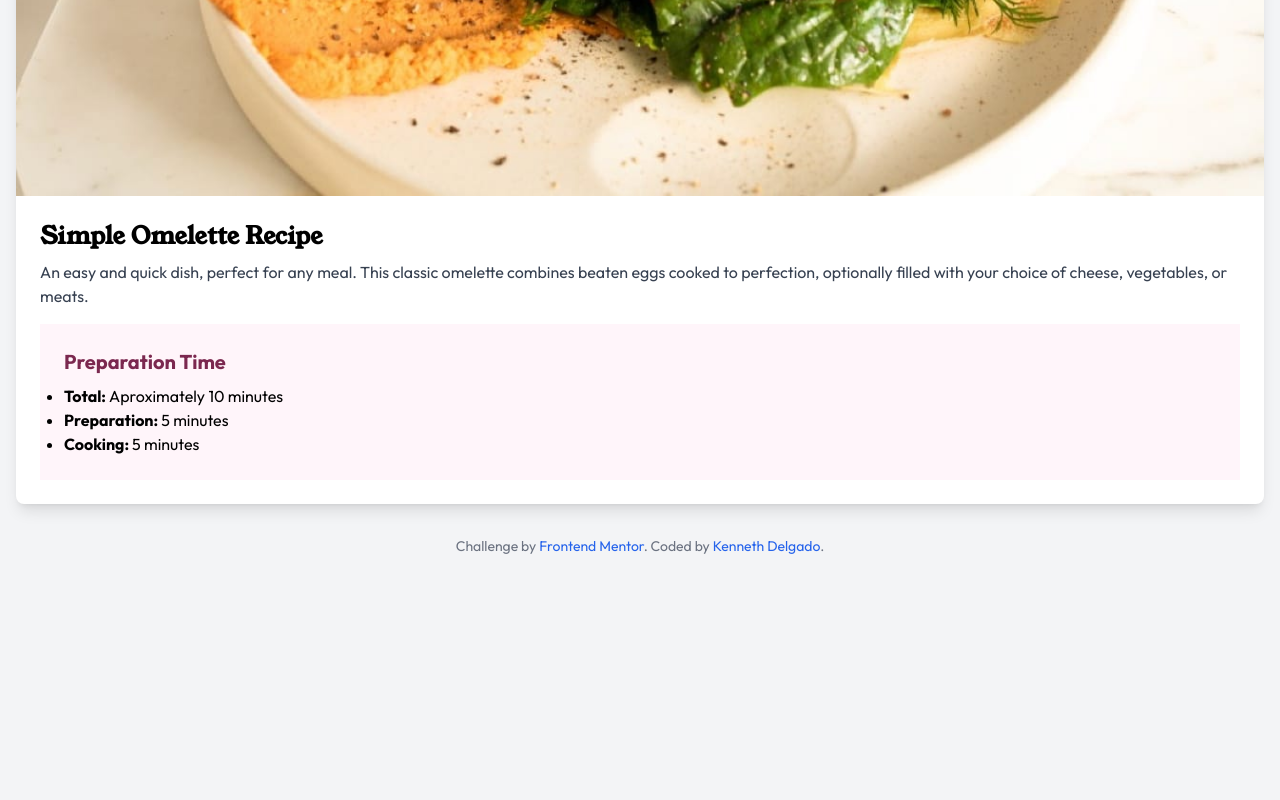
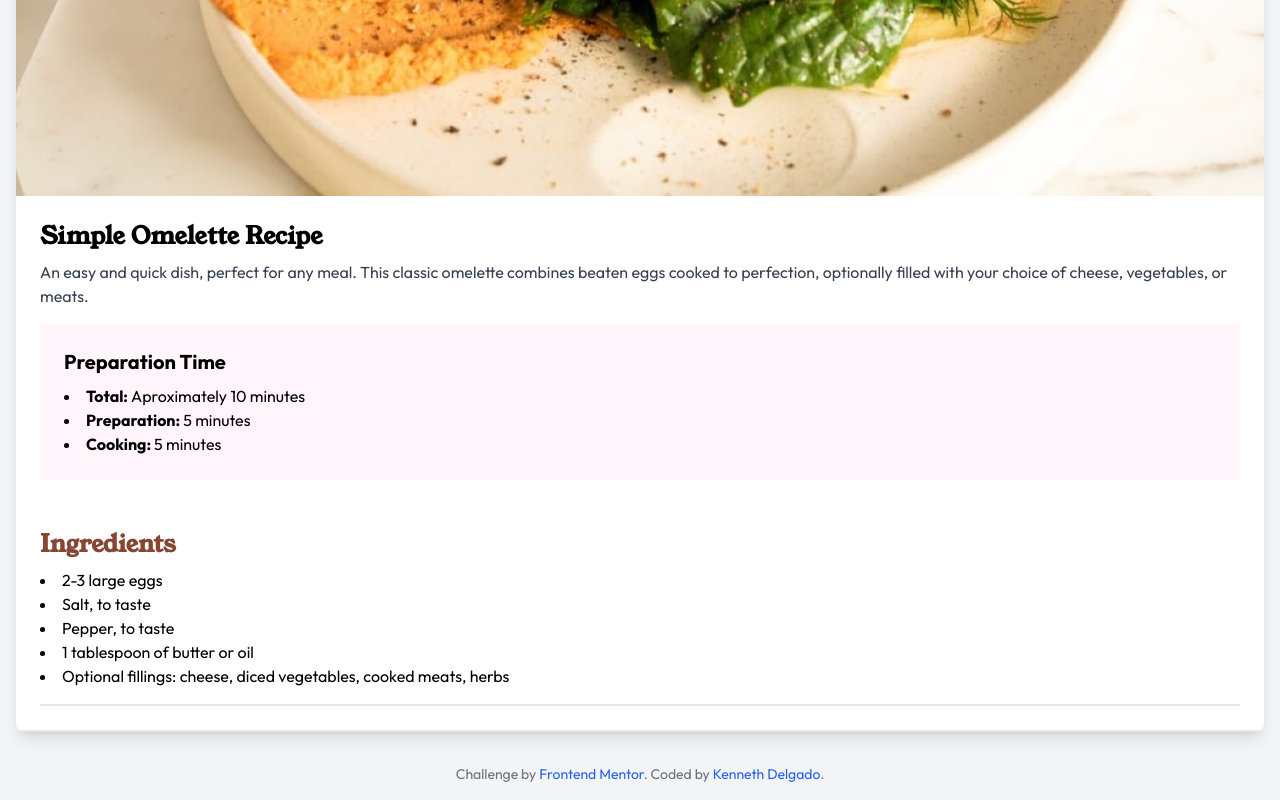
Before and after one commit to kenvastolord/Recipe_page, a website: page index.html in a window 1280 px wide. Shown: the part 391-1191 px from the top of the page. Before the commit the page ends 963 px from the top, so only its background shows below. Drawn offline with Linux system fonts and the light colour scheme.

Commit message:
Add Ingredients section with custom styles
- Added details about the ingredients needed for the recipe.
- Applied custom styles in the CSS file to style the Ingredients section.

```diff
--- a/index.html
+++ b/index.html
@@ -41,7 +41,7 @@
             <h2 class="recipe-prepatation__title text-xl font-bold mb-2">
               Preparation Time
             </h2>
-            <ul class="recipe-preparation__list list-disc">
+            <ul class="recipe-preparation__list list-disc list-inside">
               <li>
                 <span class="recipe-praparation__list-item font-bold"
                   >Total: </span
@@ -59,6 +59,24 @@
             </ul>
           </div>
         </div>
+        <div class="recipe-ingredients p-6 border-b-2">
+          <h2
+            class="recipe-ingredients__title text-2xl font-bold mb-2 young-font"
+          >
+            Ingredients
+          </h2>
+
+          <ul class="recipe-ingredients__list list-disc list-inside">
+            <li>2-3 large eggs</li>
+            <li>Salt, to taste</li>
+            <li>Pepper, to taste</li>
+            <li>1 tablespoon of butter or oil</li>
+            <li>
+              Optional fillings: cheese, diced vegetables, cooked meats, herbs
+            </li>
+          </ul>
+          <div class="p-4 pb-0 border-b-2 border-b-gray-200"></div>
+        </div>
       </div>
 
       <!-- Attribution -->
```
Also changed, not shown: styles.css.
